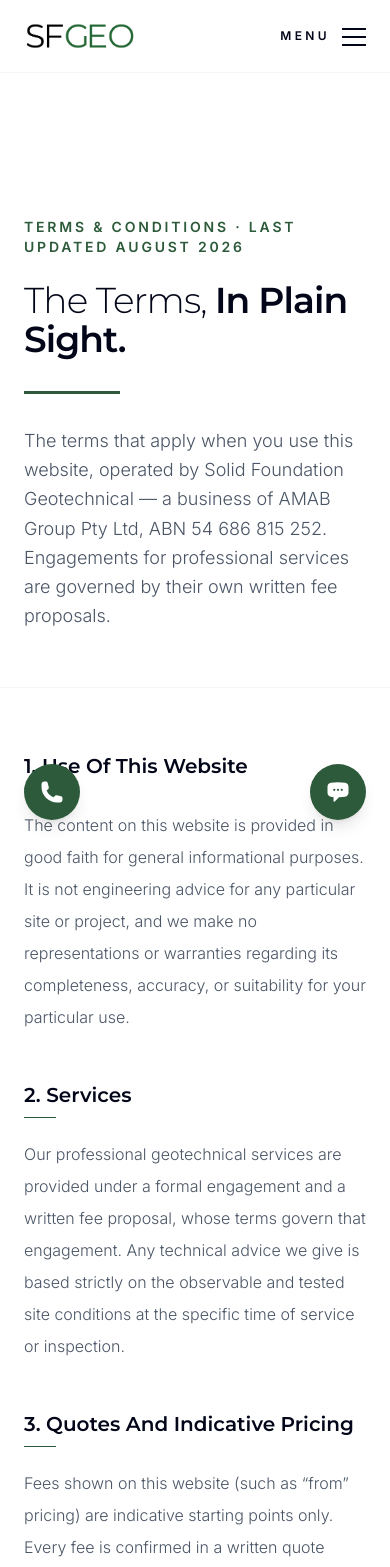
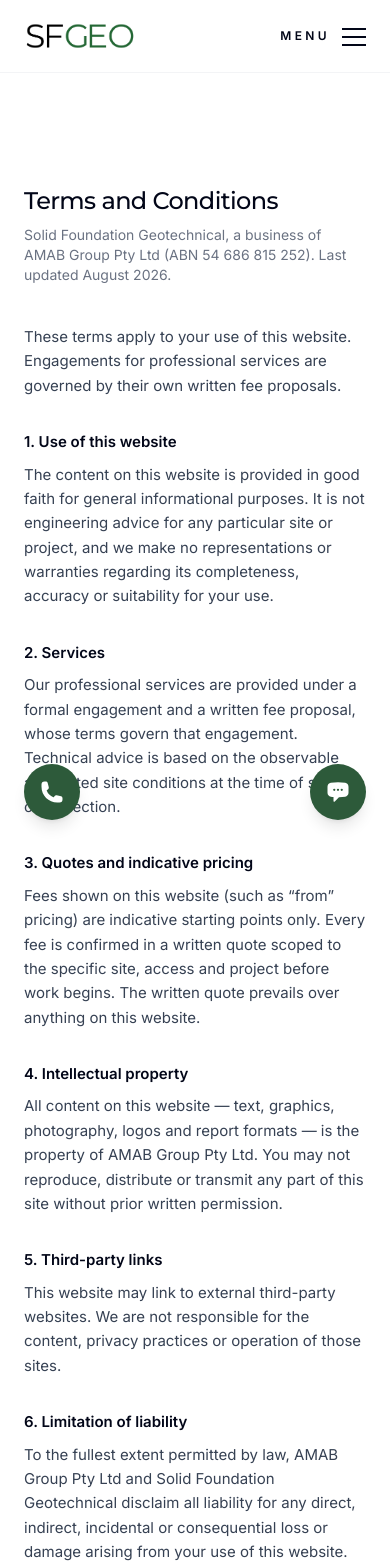
Before and after one commit to AMABGroup/sfgeo-website, a Next.js app: page /terms-and-conditions in a window 390 px wide. Shown: the top 1567 px of the page. Built offline with nearby package versions, Linux system fonts and the light colour scheme.

Commit message:
Header socials now outline-only monochrome; full branded socials in home section 05 ('Follow The Fieldwork') and on contact; privacy + terms stripped to plain professional layout — no display headers, compact text, minimal accents
Co-Authored-By: Claude Fable 5 <noreply@anthropic.com>

```diff
--- a/src/app/contact/page.tsx
+++ b/src/app/contact/page.tsx
@@ -141,7 +141,8 @@ export default function ContactPage() {
           </div>
         </FadeIn>
         <FadeIn>
-          <div className="mt-10 flex flex-col sm:flex-row items-stretch sm:items-center gap-3 sm:gap-4">
+          <p className="mt-10 text-[11px] uppercase tracking-[0.25em] text-gray-400 font-semibold mb-4">Follow The Fieldwork</p>
+          <div className="flex flex-col sm:flex-row items-stretch sm:items-center gap-3 sm:gap-4">
             <a
               href="https://au.linkedin.com/company/sfgeo"
               target="_blank"
--- a/src/app/privacy-policy/page.tsx
+++ b/src/app/privacy-policy/page.tsx
@@ -1,122 +1,92 @@
-import { FadeIn } from "../site-classification/MotionWrapper";
-
-const SECTIONS: { t: string; body: React.ReactNode }[] = [
-  {
-    t: "1. What We Collect",
-    body: (
-      <p>
-        We collect personal information necessary for us to provide our geotechnical engineering services. This may include your name, contact details (email address, phone number), site addresses, architectural plans, and billing information.
-      </p>
-    ),
-  },
-  {
-    t: "2. How We Collect It",
-    body: (
-      <p>
-        We collect your personal information directly from you when you interact with us. This occurs when you submit an enquiry through our website contact form, correspond with us via email or telephone, or engage us formally for our consulting services. We may also collect project details indirectly via your authorised architects or structural engineers if you have instructed them to retain our services on your behalf.
-      </p>
-    ),
-  },
-  {
-    t: "3. Why We Collect It",
-    body: (
-      <p>
-        We collect your data primarily to deliver our specialised geotechnical advice and site reporting. Specifically, we use it to prepare tailored fee proposals, conduct site investigations, issue engineering reports (such as AS 2870 site classifications), process payments, and maintain our internal records.
-      </p>
-    ),
-  },
-  {
-    t: "4. Disclosure Of Information",
-    body: (
-      <p>
-        We do not sell your personal information to third parties. We will only disclose your information to authorised third parties when required to deliver your project (such as sharing site parameters with your designated structural engineer, certifier or local council), or when required by law.
-      </p>
-    ),
-  },
-  {
-    t: "5. Storage And Security",
-    body: (
-      <p>
-        Your personal information is stored securely in our digital environments. We implement administrative, physical and technical safeguards to protect your project data and personal details against unauthorised access, loss or misuse.
-      </p>
-    ),
-  },
-  {
-    t: "6. Access And Correction",
-    body: (
-      <p>
-        You have the right to request access to the personal information we hold about you and to ask for it to be updated or corrected. If you wish to review your information, please contact us directly. We will respond within a reasonable timeframe.
-      </p>
-    ),
-  },
-  {
-    t: "7. Cookies And Third-Party Services",
-    body: (
-      <>
-        <p>
-          Our website uses cookies to support core site functionality and to measure how visitors find and engage with us. Some cookies are set by third-party services we integrate.
-        </p>
-        <p>
-          <strong className="font-medium text-slate-950">Google Ads conversion tracking.</strong> When you arrive at the site from a paid search advertisement and then submit our contact form or use the on-screen contact buttons, Google sets a short-lived identifier to attribute that enquiry to the campaign that brought you here. The identifier does not, on its own, contain your name or contact details.
-        </p>
-        <p>
-          <strong className="font-medium text-slate-950">Google Maps.</strong> The contact page and site menu include an embedded map of our office, provided by Google Maps. Google may set its own cookies when the map loads.
-        </p>
-        <p>
-          Both Google services are governed by Google&rsquo;s privacy policy, available at{" "}
-          <a href="https://policies.google.com/privacy" target="_blank" rel="noopener noreferrer" className="text-forest-green font-medium hover:underline">policies.google.com/privacy</a>. You can disable cookies through your browser settings, though some features (such as the embedded map) may not function correctly if cookies are blocked. Disabling cookies will not prevent you from contacting us by phone, email, or the contact form.
-        </p>
-      </>
-    ),
-  },
-  {
-    t: "8. Changes To This Policy",
-    body: (
-      <p>
-        We may update this Privacy Policy periodically to reflect changes in our operational procedures or to comply with evolving legal and regulatory frameworks. The most recent version will always be published on this page, indicated by the date at the top.
-      </p>
-    ),
-  },
-];
-
 export default function PrivacyPolicyPage() {
   return (
-    <div className="bg-white text-slate-950 font-inter selection:bg-forest-green selection:text-white">
-      {/* Hero */}
-      <section className="pt-36 pb-14 px-6 lg:px-12 max-w-7xl mx-auto">
-        <FadeIn className="max-w-3xl">
-          <p className="text-sm uppercase tracking-[0.2em] text-forest-green mb-6 font-semibold">
-            Privacy Policy &middot; Last Updated August 2026
+    <div className="bg-white text-slate-950 font-inter">
+      <div className="max-w-2xl mx-auto px-6 pt-28 pb-24">
+        <h1 className="text-2xl sm:text-3xl font-montserrat font-medium tracking-tight mb-2">Privacy Policy</h1>
+        <p className="text-sm text-gray-500 mb-10">
+          Solid Foundation Geotechnical, a business of AMAB Group Pty Ltd (ABN 54 686 815 252). Last updated August 2026.
+        </p>
+
+        <div className="space-y-8 text-[15px] text-gray-700 leading-relaxed">
+          <p>
+            This policy explains how we collect, use and protect your personal information. We act in accordance with the Australian Privacy Principles.
           </p>
-          <h1 className="text-4xl sm:text-6xl font-montserrat font-light tracking-tight leading-[1.08] mb-8">
-            Your Information, <span className="font-semibold">Handled Properly.</span>
-          </h1>
-          <div className="w-[96px] h-[3px] bg-forest-green mb-8" />
-          <p className="text-lg sm:text-xl text-gray-600 font-light leading-relaxed">
-            How Solid Foundation Geotechnical — a business of AMAB Group Pty Ltd, ABN 54 686 815 252 — collects, uses and protects your personal information, in accordance with the Australian Privacy Principles.
-          </p>
-        </FadeIn>
-      </section>
 
-      {/* Body */}
-      <section className="px-6 lg:px-12 max-w-7xl mx-auto border-t border-gray-100">
-        <div className="max-w-3xl py-16 lg:py-20">
-          {SECTIONS.map((sec) => (
-            <FadeIn key={sec.t} className="mb-12 last:mb-0">
-              <h2 className="text-xl font-montserrat font-semibold text-slate-950 mb-2">{sec.t}</h2>
-              <div className="h-px bg-forest-green w-8 mb-5" />
-              <div className="space-y-4 text-[16px] text-gray-600 font-light leading-loose">{sec.body}</div>
-            </FadeIn>
-          ))}
-          <FadeIn className="mt-16 pt-10 border-t border-gray-100">
-            <h2 className="text-xl font-montserrat font-semibold text-slate-950 mb-3">Contact</h2>
-            <p className="text-[16px] text-gray-600 font-light leading-loose">
-              If you have any questions or concerns regarding this Privacy Policy, please contact us at{" "}
-              <a href="mailto:info@sfgeo.com.au" className="text-forest-green font-medium hover:underline">info@sfgeo.com.au</a>.
+          <div>
+            <h2 className="font-semibold text-slate-950 mb-2">1. What we collect</h2>
+            <p>
+              We collect personal information necessary to provide our geotechnical engineering services. This may include your name, contact details (email address, phone number), site addresses, architectural plans, and billing information.
             </p>
-          </FadeIn>
+          </div>
+
+          <div>
+            <h2 className="font-semibold text-slate-950 mb-2">2. How we collect it</h2>
+            <p>
+              We collect your personal information directly from you — when you submit an enquiry through our website contact form, correspond with us by email or telephone, or engage us for our services. We may also receive project details from your authorised architects or structural engineers where you have instructed them to retain our services on your behalf.
+            </p>
+          </div>
+
+          <div>
+            <h2 className="font-semibold text-slate-950 mb-2">3. Why we collect it</h2>
+            <p>
+              We use your information to prepare fee proposals, conduct site investigations, issue engineering reports (such as AS 2870 site classifications), process payments, and maintain our records.
+            </p>
+          </div>
+
+          <div>
+            <h2 className="font-semibold text-slate-950 mb-2">4. Disclosure</h2>
+            <p>
+              We do not sell your personal information. We disclose it only to authorised third parties where required to deliver your project — such as your structural engineer, certifier or local council — or where required by law.
+            </p>
+          </div>
+
+          <div>
+            <h2 className="font-semibold text-slate-950 mb-2">5. Storage and security</h2>
+            <p>
+              Your personal information is stored securely in our digital environments. We apply administrative, physical and technical safeguards to protect it against unauthorised access, loss or misuse.
+            </p>
+          </div>
+
+          <div>
+            <h2 className="font-semibold text-slate-950 mb-2">6. Access and correction</h2>
+            <p>
+              You may request access to the personal information we hold about you, and ask for it to be updated or corrected, by contacting us. We will respond within a reasonable timeframe.
+            </p>
+          </div>
+
+          <div>
+            <h2 className="font-semibold text-slate-950 mb-2">7. Cookies and third-party services</h2>
+            <p>
+              Our website uses cookies to support core functionality and to measure how visitors find and use the site. Some cookies are set by third-party services:
+            </p>
+            <p className="mt-3">
+              <span className="font-medium text-slate-950">Google Ads conversion tracking.</span> If you arrive from a paid search advertisement and then submit our contact form or use the on-screen contact buttons, Google sets a short-lived identifier to attribute the enquiry to the campaign. The identifier does not, on its own, contain your name or contact details.
+            </p>
+            <p className="mt-3">
+              <span className="font-medium text-slate-950">Google Maps.</span> The contact page and site menu include an embedded map of our office. Google may set its own cookies when the map loads.
+            </p>
+            <p className="mt-3">
+              Both services are governed by Google&rsquo;s privacy policy at{" "}
+              <a href="https://policies.google.com/privacy" target="_blank" rel="noopener noreferrer" className="text-forest-green hover:underline">policies.google.com/privacy</a>. You can disable cookies in your browser settings; some features (such as the embedded map) may not function with cookies blocked. Disabling cookies will not prevent you from contacting us by phone, email or the contact form.
+            </p>
+          </div>
+
+          <div>
+            <h2 className="font-semibold text-slate-950 mb-2">8. Changes to this policy</h2>
+            <p>
+              We may update this policy from time to time. The current version is always published on this page, with the date above.
+            </p>
+          </div>
+
+          <div>
+            <h2 className="font-semibold text-slate-950 mb-2">Contact</h2>
+            <p>
+              Questions about this policy:{" "}
+              <a href="mailto:info@sfgeo.com.au" className="text-forest-green hover:underline">info@sfgeo.com.au</a>
+            </p>
+          </div>
         </div>
-      </section>
+      </div>
     </div>
   );
 }
--- a/src/app/terms-and-conditions/page.tsx
+++ b/src/app/terms-and-conditions/page.tsx
@@ -1,120 +1,92 @@
 import Link from "next/link";
-import { FadeIn } from "../site-classification/MotionWrapper";
 
-const SECTIONS: { t: string; body: React.ReactNode }[] = [
-  {
-    t: "1. Use Of This Website",
-    body: (
+export default function TermsAndConditionsPage() {
+  return (
+    <div className="bg-white text-slate-950 font-inter">
+      <div className="max-w-2xl mx-auto px-6 pt-28 pb-24">
+        <h1 className="text-2xl sm:text-3xl font-montserrat font-medium tracking-tight mb-2">Terms and Conditions</h1>
+        <p className="text-sm text-gray-500 mb-10">
+          Solid Foundation Geotechnical, a business of AMAB Group Pty Ltd (ABN 54 686 815 252). Last updated August 2026.
+        </p>
+
+        <div className="space-y-8 text-[15px] text-gray-700 leading-relaxed">
           <p>
-        The content on this website is provided in good faith for general informational purposes. It is not engineering advice for any particular site or project, and we make no representations or warranties regarding its completeness, accuracy, or suitability for your particular use.
+            These terms apply to your use of this website. Engagements for professional services are governed by their own written fee proposals.
           </p>
-    ),
-  },
-  {
-    t: "2. Services",
-    body: (
+
+          <div>
+            <h2 className="font-semibold text-slate-950 mb-2">1. Use of this website</h2>
             <p>
-        Our professional geotechnical services are provided under a formal engagement and a written fee proposal, whose terms govern that engagement. Any technical advice we give is based strictly on the observable and tested site conditions at the specific time of service or inspection.
+              The content on this website is provided in good faith for general informational purposes. It is not engineering advice for any particular site or project, and we make no representations or warranties regarding its completeness, accuracy or suitability for your use.
             </p>
-    ),
-  },
-  {
-    t: "3. Quotes And Indicative Pricing",
-    body: (
+          </div>
+
+          <div>
+            <h2 className="font-semibold text-slate-950 mb-2">2. Services</h2>
             <p>
-        Fees shown on this website (such as &ldquo;from&rdquo; pricing) are indicative starting points only. Every fee is confirmed in a written quote scoped to the specific site, access and project before work begins, and the written quote prevails over anything on this website.
+              Our professional services are provided under a formal engagement and a written fee proposal, whose terms govern that engagement. Technical advice is based on the observable and tested site conditions at the time of service or inspection.
             </p>
-    ),
-  },
-  {
-    t: "4. Intellectual Property",
-    body: (
+          </div>
+
+          <div>
+            <h2 className="font-semibold text-slate-950 mb-2">3. Quotes and indicative pricing</h2>
             <p>
-        All content on this website — including text, graphics, photography, logos and report formats — is the property of AMAB Group Pty Ltd. You may not reproduce, distribute or transmit any part of this site in any form without prior written permission.
+              Fees shown on this website (such as &ldquo;from&rdquo; pricing) are indicative starting points only. Every fee is confirmed in a written quote scoped to the specific site, access and project before work begins. The written quote prevails over anything on this website.
             </p>
-    ),
-  },
-  {
-    t: "5. Third-Party Links",
-    body: (
+          </div>
+
+          <div>
+            <h2 className="font-semibold text-slate-950 mb-2">4. Intellectual property</h2>
             <p>
-        This website may contain links to external third-party websites. We are not responsible for the content, privacy practices, or operation of those external sites.
+              All content on this website — text, graphics, photography, logos and report formats — is the property of AMAB Group Pty Ltd. You may not reproduce, distribute or transmit any part of this site without prior written permission.
             </p>
-    ),
-  },
-  {
-    t: "6. Limitation Of Liability",
-    body: (
+          </div>
+
+          <div>
+            <h2 className="font-semibold text-slate-950 mb-2">5. Third-party links</h2>
+            <p>
+              This website may link to external third-party websites. We are not responsible for the content, privacy practices or operation of those sites.
+            </p>
+          </div>
+
+          <div>
+            <h2 className="font-semibold text-slate-950 mb-2">6. Limitation of liability</h2>
             <p>
               To the fullest extent permitted by law, AMAB Group Pty Ltd and Solid Foundation Geotechnical disclaim all liability for any direct, indirect, incidental or consequential loss or damage arising from your use of this website. Liability in respect of engaged professional services is addressed in the written terms of each engagement.
             </p>
-    ),
-  },
-  {
-    t: "7. Privacy",
-    body: (
+          </div>
+
+          <div>
+            <h2 className="font-semibold text-slate-950 mb-2">7. Privacy</h2>
             <p>
               The collection and handling of your personal information are governed by our{" "}
-        <Link href="/privacy-policy" className="text-forest-green font-medium hover:underline">Privacy Policy</Link>.
+              <Link href="/privacy-policy" className="text-forest-green hover:underline">Privacy Policy</Link>.
             </p>
-    ),
-  },
-  {
-    t: "8. Governing Law",
-    body: (
+          </div>
+
+          <div>
+            <h2 className="font-semibold text-slate-950 mb-2">8. Governing law</h2>
             <p>
-        These Terms and Conditions are governed by and construed in accordance with the laws of New South Wales, Australia. Any disputes arising in connection with these terms are subject to the exclusive jurisdiction of the courts of New South Wales.
+              These terms are governed by the laws of New South Wales, Australia. Any disputes are subject to the exclusive jurisdiction of the courts of New South Wales.
             </p>
-    ),
-  },
-  {
-    t: "9. Changes",
-    body: (
+          </div>
+
+          <div>
+            <h2 className="font-semibold text-slate-950 mb-2">9. Changes</h2>
             <p>
-        We may amend these Terms and Conditions from time to time. Updates are published on this page, and your continued use of the website constitutes acceptance of the amended terms.
+              We may amend these terms from time to time. Updates are published on this page, and continued use of the website constitutes acceptance of the amended terms.
             </p>
-    ),
-  },
-];
+          </div>
 
-export default function TermsAndConditionsPage() {
-  return (
-    <div className="bg-white text-slate-950 font-inter selection:bg-forest-green selection:text-white">
-      {/* Hero */}
-      <section className="pt-36 pb-14 px-6 lg:px-12 max-w-7xl mx-auto">
-        <FadeIn className="max-w-3xl">
-          <p className="text-sm uppercase tracking-[0.2em] text-forest-green mb-6 font-semibold">
-            Terms &amp; Conditions &middot; Last Updated August 2026
+          <div>
+            <h2 className="font-semibold text-slate-950 mb-2">Contact</h2>
+            <p>
+              Questions about these terms:{" "}
+              <a href="mailto:info@sfgeo.com.au" className="text-forest-green hover:underline">info@sfgeo.com.au</a>
             </p>
-          <h1 className="text-4xl sm:text-6xl font-montserrat font-light tracking-tight leading-[1.08] mb-8">
-            The Terms, <span className="font-semibold">In Plain Sight.</span>
-          </h1>
-          <div className="w-[96px] h-[3px] bg-forest-green mb-8" />
-          <p className="text-lg sm:text-xl text-gray-600 font-light leading-relaxed">
-            The terms that apply when you use this website, operated by Solid Foundation Geotechnical — a business of AMAB Group Pty Ltd, ABN 54 686 815 252. Engagements for professional services are governed by their own written fee proposals.
-          </p>
-        </FadeIn>
-      </section>
-
-      {/* Body */}
-      <section className="px-6 lg:px-12 max-w-7xl mx-auto border-t border-gray-100">
-        <div className="max-w-3xl py-16 lg:py-20">
-          {SECTIONS.map((sec) => (
-            <FadeIn key={sec.t} className="mb-12 last:mb-0">
-              <h2 className="text-xl font-montserrat font-semibold text-slate-950 mb-2">{sec.t}</h2>
-              <div className="h-px bg-forest-green w-8 mb-5" />
-              <div className="space-y-4 text-[16px] text-gray-600 font-light leading-loose">{sec.body}</div>
-            </FadeIn>
-          ))}
-          <FadeIn className="mt-16 pt-10 border-t border-gray-100">
-            <h2 className="text-xl font-montserrat font-semibold text-slate-950 mb-3">Contact</h2>
-            <p className="text-[16px] text-gray-600 font-light leading-loose">
-              If you require clarification regarding these terms, please contact us at{" "}
-              <a href="mailto:info@sfgeo.com.au" className="text-forest-green font-medium hover:underline">info@sfgeo.com.au</a>.
-            </p>
-          </FadeIn>
           </div>
-      </section>
+        </div>
+      </div>
     </div>
   );
 }
```
Also changed, not shown: src/app/page.tsx (+27 -0 lines), src/components/layout/SystemChrome.tsx (+13 -5 lines). Lines whose indentation alone changed are shown as unchanged.
